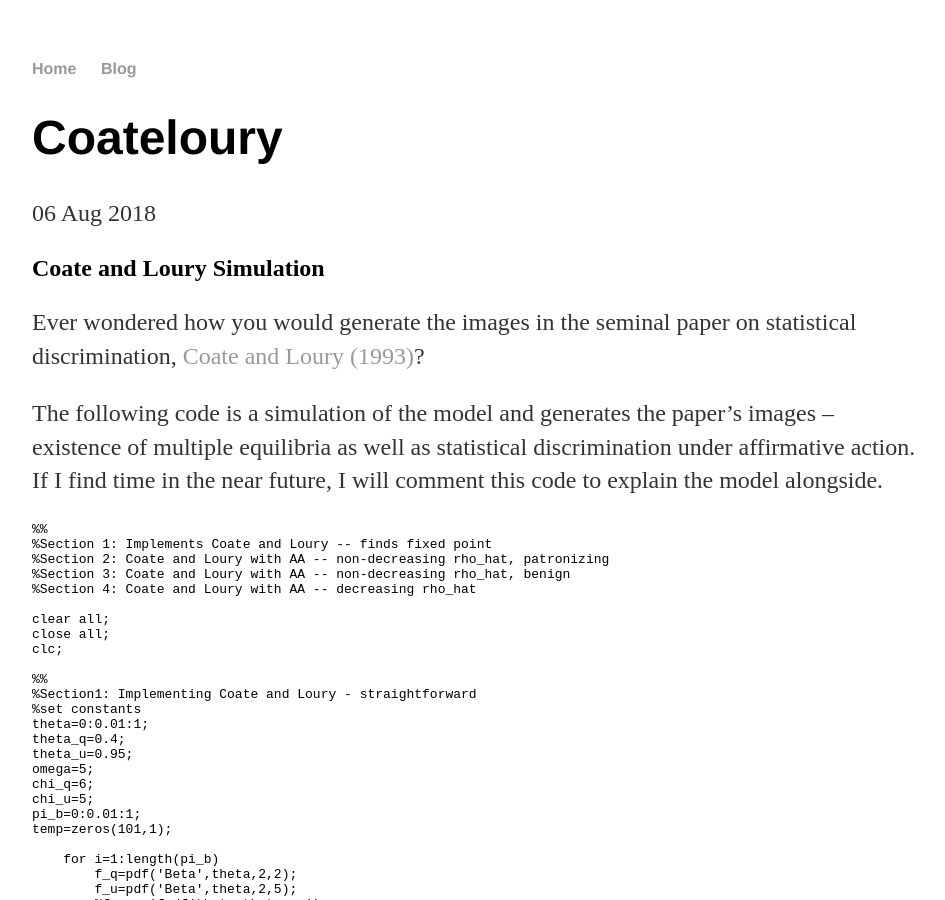
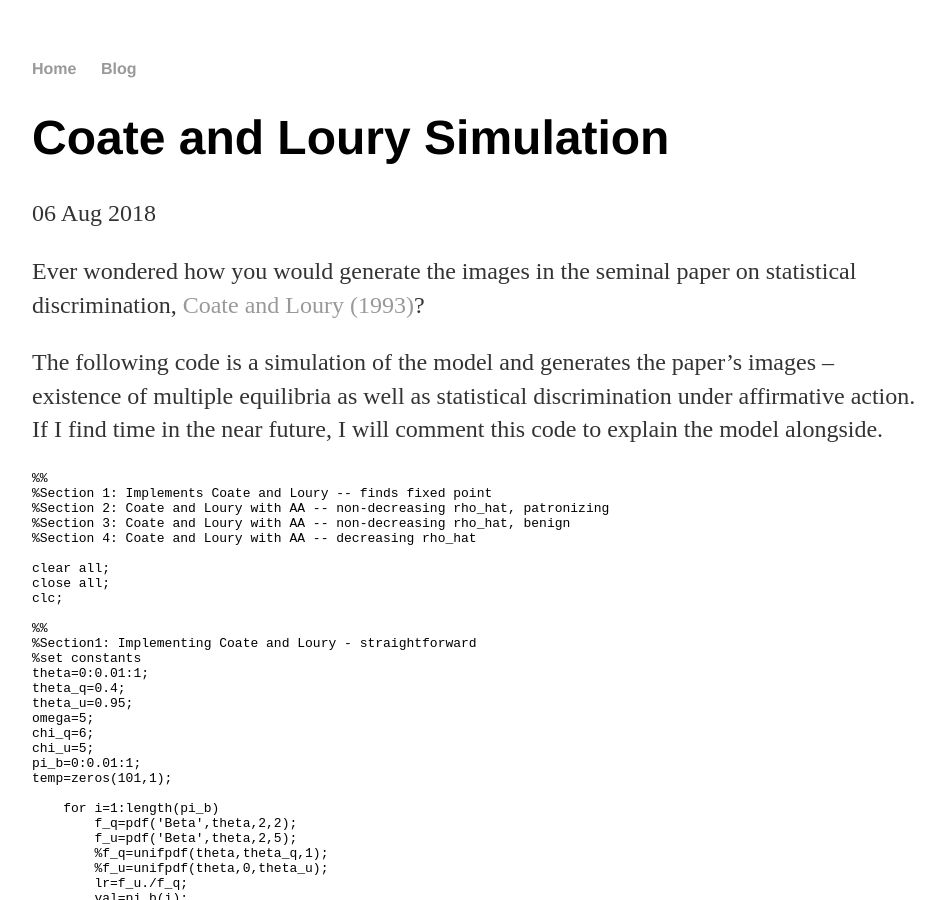
Before and after one commit to namsaxena/namsaxena.github.io, a Jekyll site: the page built from _posts/2018-08-06-coateloury.md, in a window 1280 px wide and 900 px high. Shown: the whole window, without its empty margins (160-1105 px from the left). Built offline with Jekyll 4.4.1, drawn with Linux system fonts in a browser that asks for light colours; our own code applies the rules of GitHub Pages for plain Markdown files; some of the changed lines change nothing that is shown.

Commit message:
Update 2018-08-06-coateloury.md

````diff
--- a/_posts/2018-08-06-coateloury.md
+++ b/_posts/2018-08-06-coateloury.md
@@ -1,11 +1,15 @@
-
-## Coate and Loury Simulation
+---
+layout: post
+title: "Coate and Loury Simulation"
+date: 2018-08-06
+---
 
 Ever wondered how you would generate the images in the seminal paper on statistical discrimination, [Coate and Loury (1993)](https://www.jstor.org/stable/2117558)?
 
 The following code is a simulation of the model and generates the paper's images -- existence of multiple equilibria as well
 as statistical discrimination under affirmative action. If I find time in the near future, I will comment
 this code to explain the model alongside.
+
 
 ```markdown
 %%
````
